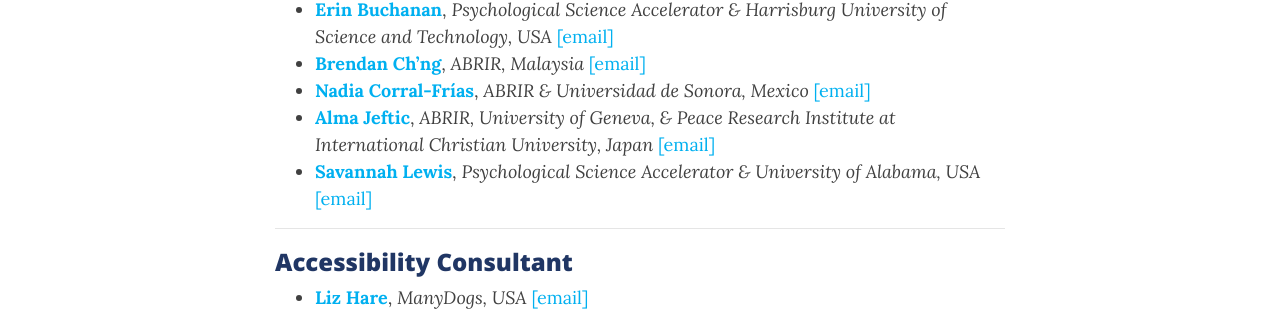
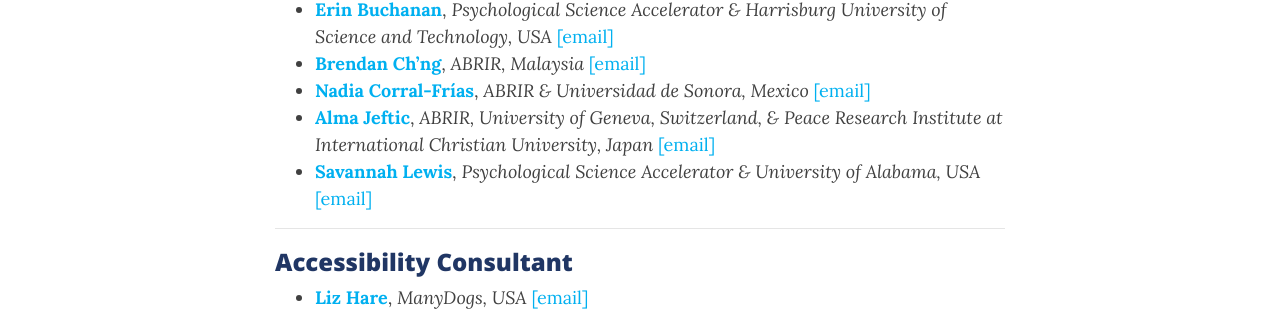
Before and after one commit to bigteamscienceconference/bigteamscienceconference.github.io, a Jekyll site: the page built from contact.md, in a window 1280 px wide and 1134 px high. Shown: the part 425-736 px from the top of the window. Built offline with Jekyll 4.4.1, drawn with Linux system fonts in a browser that asks for light colours; comment, search, counter and statistics services are not loaded.

Commit message:
Update contact.md

```diff
--- a/contact.md
+++ b/contact.md
@@ -12,7 +12,7 @@
 * [**Erin Buchanan**](https://www.aggieerin.com/), *Psychological Science Accelerator & Harrisburg University of Science and Technology, USA* [[email]](mailto:buchananlab@gmail.com)
 * [**Brendan Ch'ng**](https://brendanchng.com/), *ABRIR, Malaysia* [[email]](mailto:brendanchng@protonmail.com)
 * [**Nadia Corral-Frías**](https://investigadores.unison.mx/en/persons/nadia-sarai-corral-frias), *ABRIR & Universidad de Sonora, Mexico* [[email]](mailto:nadia.corral@unison.mx)
-* [**Alma Jeftic**](https://orcid.org/0000-0002-9285-2061), *ABRIR, University of Geneva, & Peace Research Institute at International Christian University, Japan* [[email]](mailto:alma.jeftic@gmail.com)
+* [**Alma Jeftic**](https://orcid.org/0000-0002-9285-2061), *ABRIR, University of Geneva, Switzerland, & Peace Research Institute at International Christian University, Japan* [[email]](mailto:alma.jeftic@gmail.com)
 * [**Savannah Lewis**](https://savannahclewis.wordpress.com/), *Psychological Science Accelerator & University of Alabama, USA* [[email]](mailto:slewis20@crimson.ua.edu)
 
 ***
```
